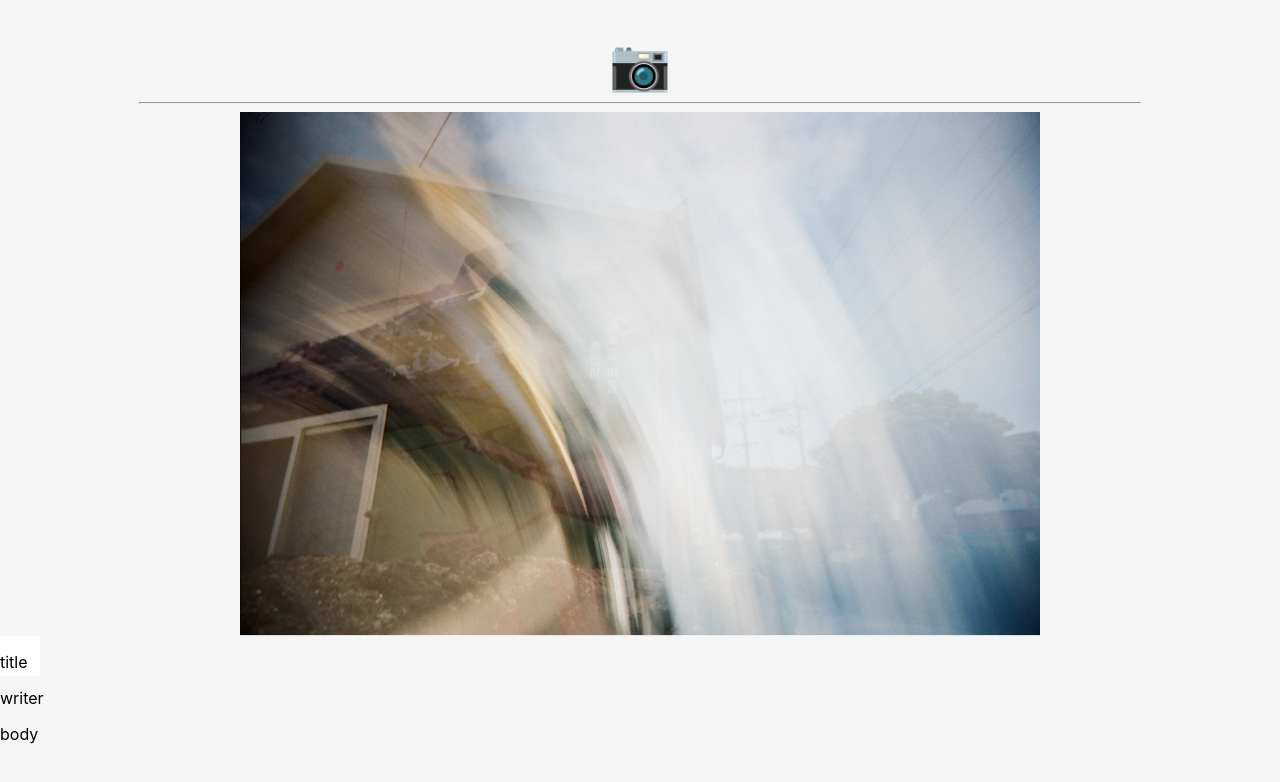
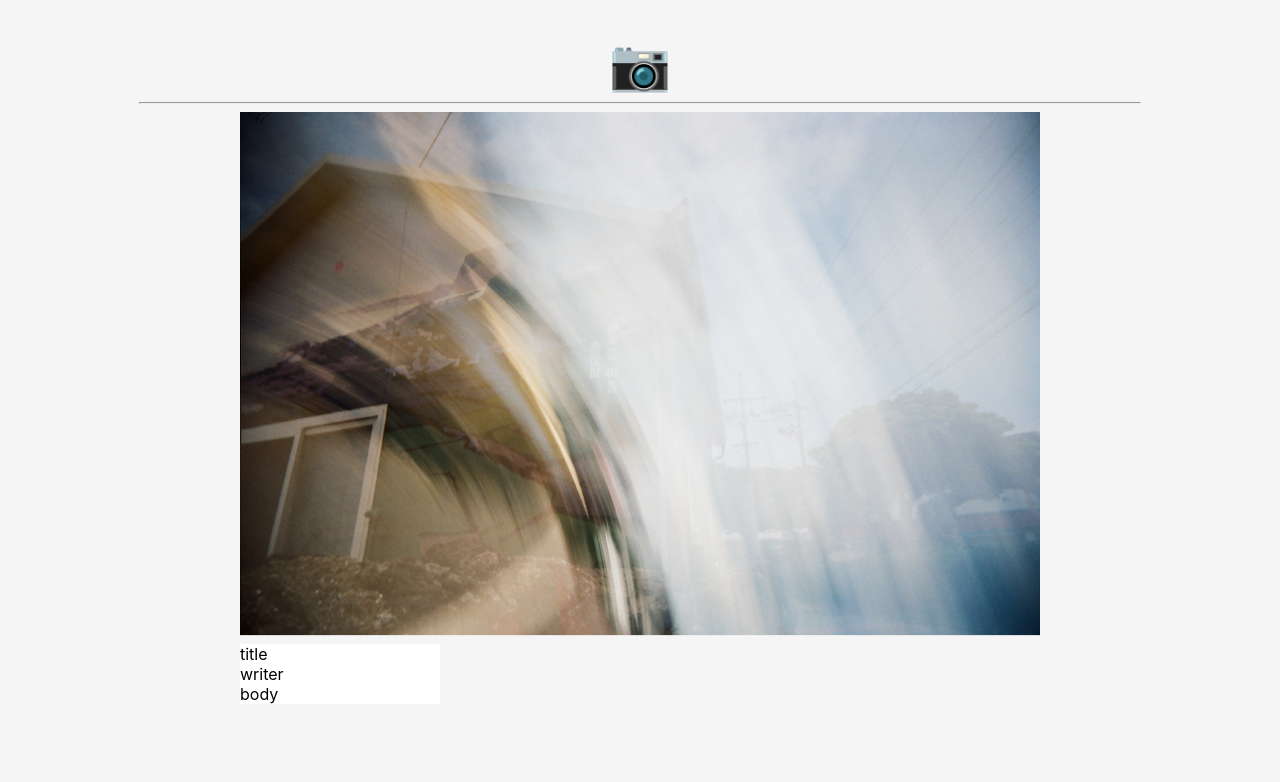
Before and after one commit to seojisoosoo/Rouined-Picture-FRONT, a React (Create React App) app: page /read in a window 1280 px wide. Shown: the top 782 px of the page. Built offline with nearby package versions, Linux system fonts and the light colour scheme.

Commit message:
feat:tage styling

```diff
--- a/src/App.css
+++ b/src/App.css
@@ -1,3 +1,7 @@
 a{
   text-decoration: none;
 }
+p{
+  padding: 0;
+  margin: 0;
+}
--- a/src/pages/Read.js
+++ b/src/pages/Read.js
@@ -12,13 +12,16 @@ const Dom = styled.div`
   flec-direction: column;
 `;
 const TagDom = styled.div`
+  margin-top: 1vh;
   display: flex;
-  justify-content: left;
-  flec-direction: column;
+  justify-content: center;
 `;
 const Tag = styled.div`
-  width: 5vh;
-  height: 5vh;
+  width: 100vh;
+  float: left;
+`;
+const Label = styled.div`
+  width: 25%;
   background-color: white;
 `;
 const Read = () => {
@@ -30,9 +33,11 @@ const Read = () => {
       </Dom>
       <TagDom>
         <Tag>
-          <p>title</p>
-          <p>writer</p>
-          <p>body</p>
+          <Label>
+            <p>title</p>
+            <p>writer</p>
+            <p>body</p>
+          </Label>
         </Tag>
       </TagDom>
     </>
```
